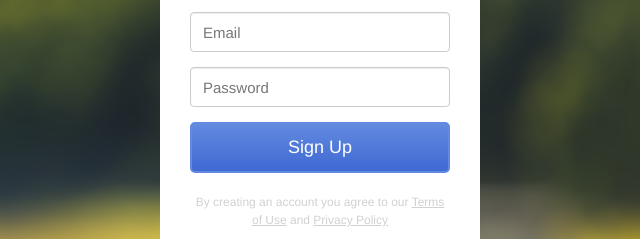
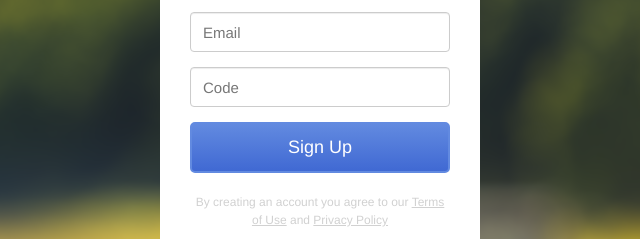
Before and after one commit to karlwinter/test, a plain HTML site: page signup.html in a window 1280 px wide. Shown: the part 356-595 px from the top of the page, 320-960 px from the left. Drawn offline with Linux system fonts and the light colour scheme.

Commit message:
Update signup.html

```diff
--- a/signup.html
+++ b/signup.html
@@ -31,7 +31,7 @@
 						<input type="email" class="form-control" id="inputEmail" placeholder="Email">
 					</div>
 					<div class="form-group">
-						<input type="password" class="form-control" id="inputPassword" placeholder="Password">
+						<input type="code" class="form-control" id="inputCode" placeholder="Code">
 					</div>
 					<button type="submit" class="signUp">Sign Up</button>
 				</form>
```
